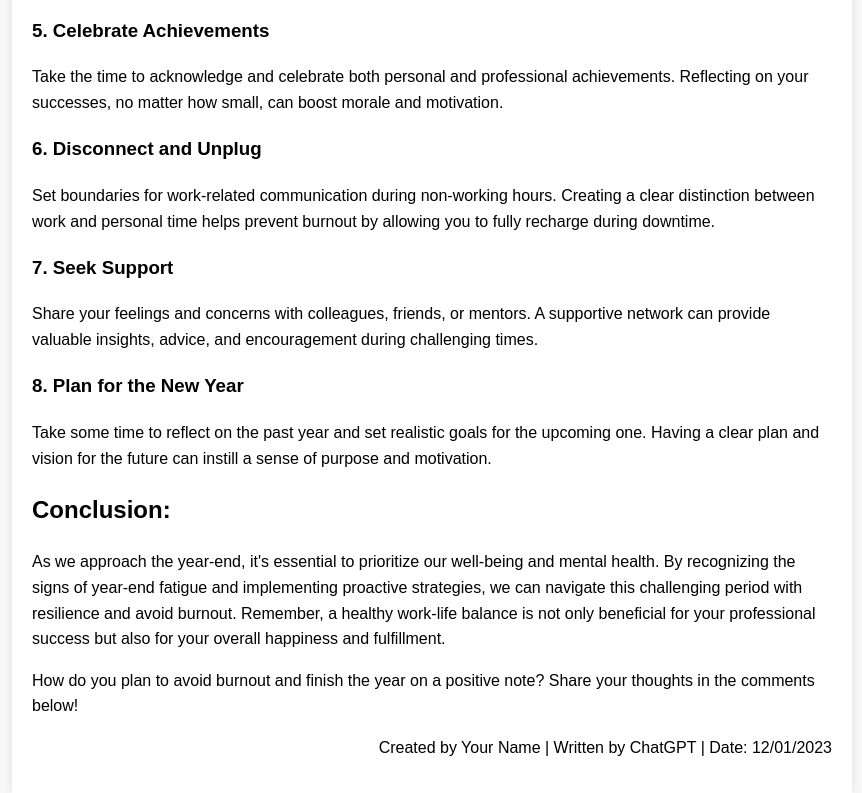
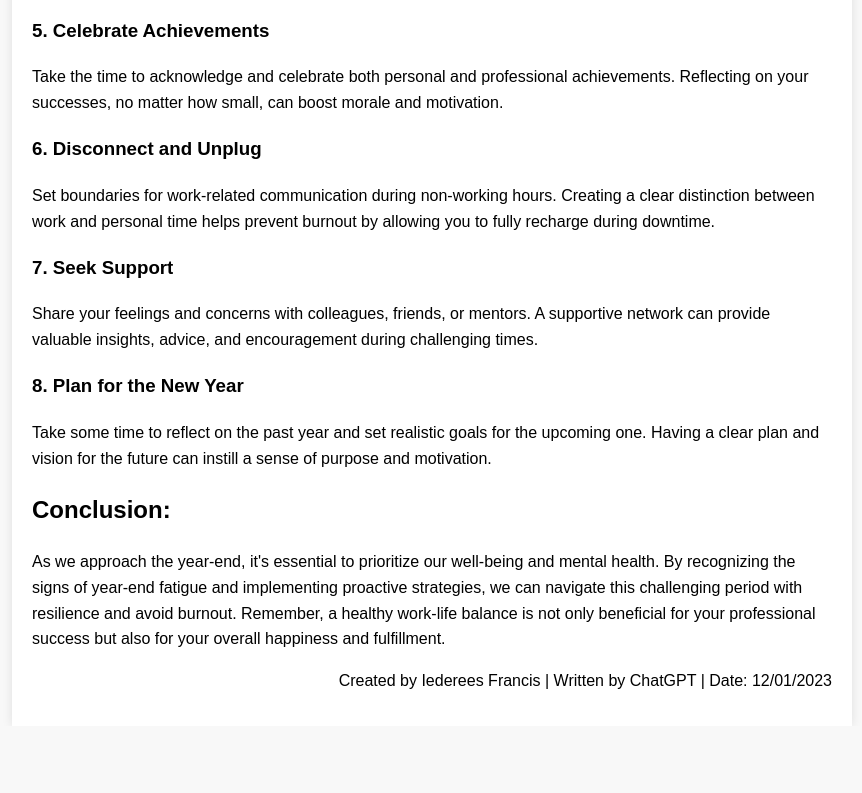
Before and after one commit to iederees-create/year-end-wellness, a plain HTML site: page index.html in a window 1280 px wide. Shown: the part 967-1760 px from the top of the page, without its empty margins (208-1070 px from the left). After the commit the page ends 1693 px from the top, so only its background shows below. Drawn offline with Linux system fonts and the light colour scheme; a script that the page names is missing.

Commit message:
Update index.html

```diff
--- a/index.html
+++ b/index.html
@@ -49,10 +49,10 @@
             <h2>Conclusion:</h2>
             <p>As we approach the year-end, it's essential to prioritize our well-being and mental health. By recognizing the signs of year-end fatigue and implementing proactive strategies, we can navigate this challenging period with resilience and avoid burnout. Remember, a healthy work-life balance is not only beneficial for your professional success but also for your overall happiness and fulfillment.</p>
 
-            <p>How do you plan to avoid burnout and finish the year on a positive note? Share your thoughts in the comments below!</p>
+
         </article>
         <footer>
-            <p>Created by Your Name | Written by ChatGPT | Date: 12/01/2023</p>
+            <p>Created by Iederees Francis | Written by ChatGPT | Date: 12/01/2023</p>
         </footer>
     </div>
     <script src="script.js"></script>
```
